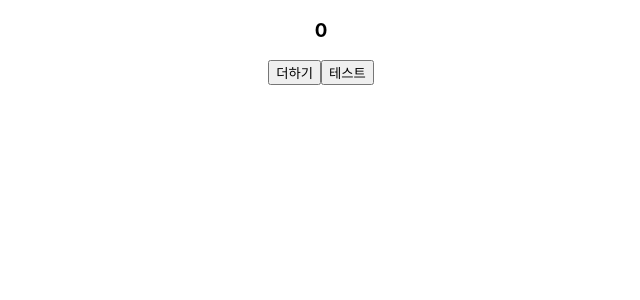
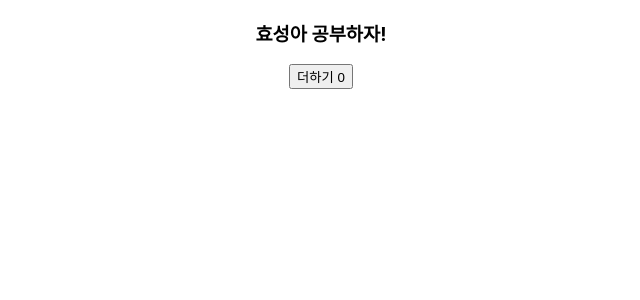
Before and after one commit to bearscome/React, a React (Create React App) app in the folder react-kossie/: page / in a window 1280 px wide. Shown: the top 300 px of the page, without its empty margins (319-959 px from the left). Built offline with nearby package versions, Linux system fonts and the light colour scheme.

Commit message:
컴포넌트 반복

```diff
--- a/react-kossie/src/App.js
+++ b/react-kossie/src/App.js
@@ -1,31 +1,13 @@
 import React, {useState, useEffect} from 'react'
+
 import './App.css';
+import Counter from './Components/Counter';
 
 function App() {
-  const [count, setCount] = useState(0)
-  const [test, setTest] = useState(0)
-
-  useEffect(() => {
-    console.log(count)
-  },[test, count])
-  // [useEffect는 리액트가 재 랜더링 되면 움직이는 함수,
-  // 그런데 모든 재랜더링에 반응함 그래서 배열에 값을 넣으면 그 값이 재랜더링 될때만 실행]
-
-  useEffect(() => {
-    console.log('처음 랜더링에만 반응')
-  }, [])
-  // 빈 어레이 값을 넣으면 한 번만 실행 됨
-
-  const add = () => {
-    setCount(count + 1)
-  }
-
-
   return (
     <div className="App">
-      <h3>{count}</h3>
-      <button onClick = {add} >더하기</button>
-      <button onClick = {() => {setTest(test + 1)}} >테스트</button>
+      <h3>효성아 공부하자!</h3>
+      <Counter />
     </div>
   );
 }
--- /dev/null
+++ b/react-kossie/src/Components/Counter.js
@@ -0,0 +1,15 @@
+import React,{useState} from 'react'
+
+function Counter () {
+    const [count, setCount] = useState(0)
+
+    const increment = () => {
+      setCount(count + 1)
+    }
+
+    return (
+        <button onClick = {increment} >더하기 {count}</button>
+    );
+}
+
+export default Counter
```
